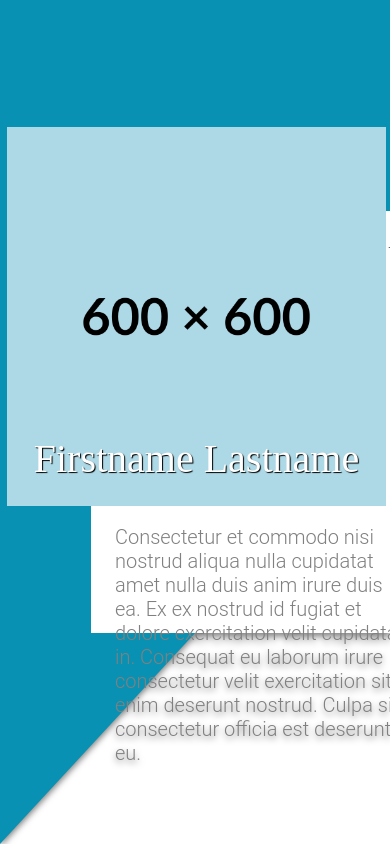
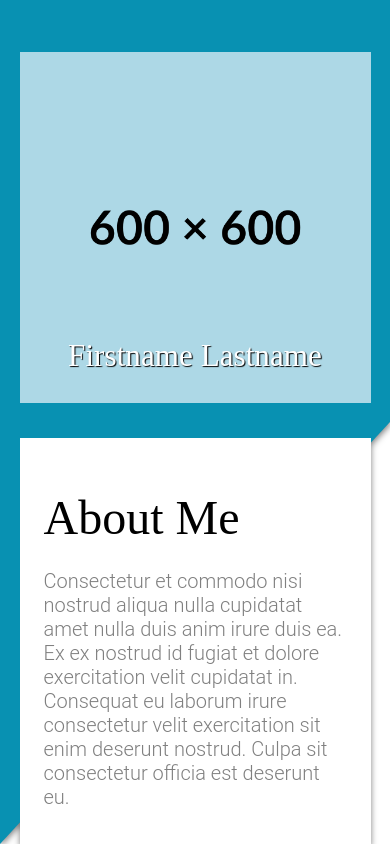
Before and after one commit to RobLaughlin/TOP-Homepage, a website built with webpack: page src/template.html in a window 390 px wide. Built offline with nearby package versions, Linux system fonts and the light colour scheme; a web font is replaced by a local one.

Commit message:
Add responsive header design for mobile

```diff
--- a/src/css/index.css
+++ b/src/css/index.css
@@ -86,7 +86,7 @@
     margin-bottom: auto;
 }
 
-@media screen and (width < 900px) {
+@media screen and (width < 900px) and (width >= 650px) {
     #header .content {
         width: 75vw;
         position: relative;
@@ -146,3 +146,33 @@
         height: 40vh;
     }
 }
+
+@media screen and (width < 650px) {
+    #header .content {
+        display: grid;
+        margin-top: 32px;
+        margin-bottom: auto;
+        gap: 16px;
+        grid-template-rows: auto 1fr;
+    }
+
+    #header .imgContainer {
+        width: 100%;
+        max-width: 100%;
+        background-position: center;
+        background-size: contain;
+        background-repeat: no-repeat;
+        max-height: 100vw;
+    }
+
+    #header .imgContainer .imgText {
+        width: 100%;
+        font-size: min(8vw, 44px);
+        margin-bottom: 48px;
+    }
+
+    #header .textContainer,
+    #header .textContent {
+        margin: 0;
+    }
+}
```
